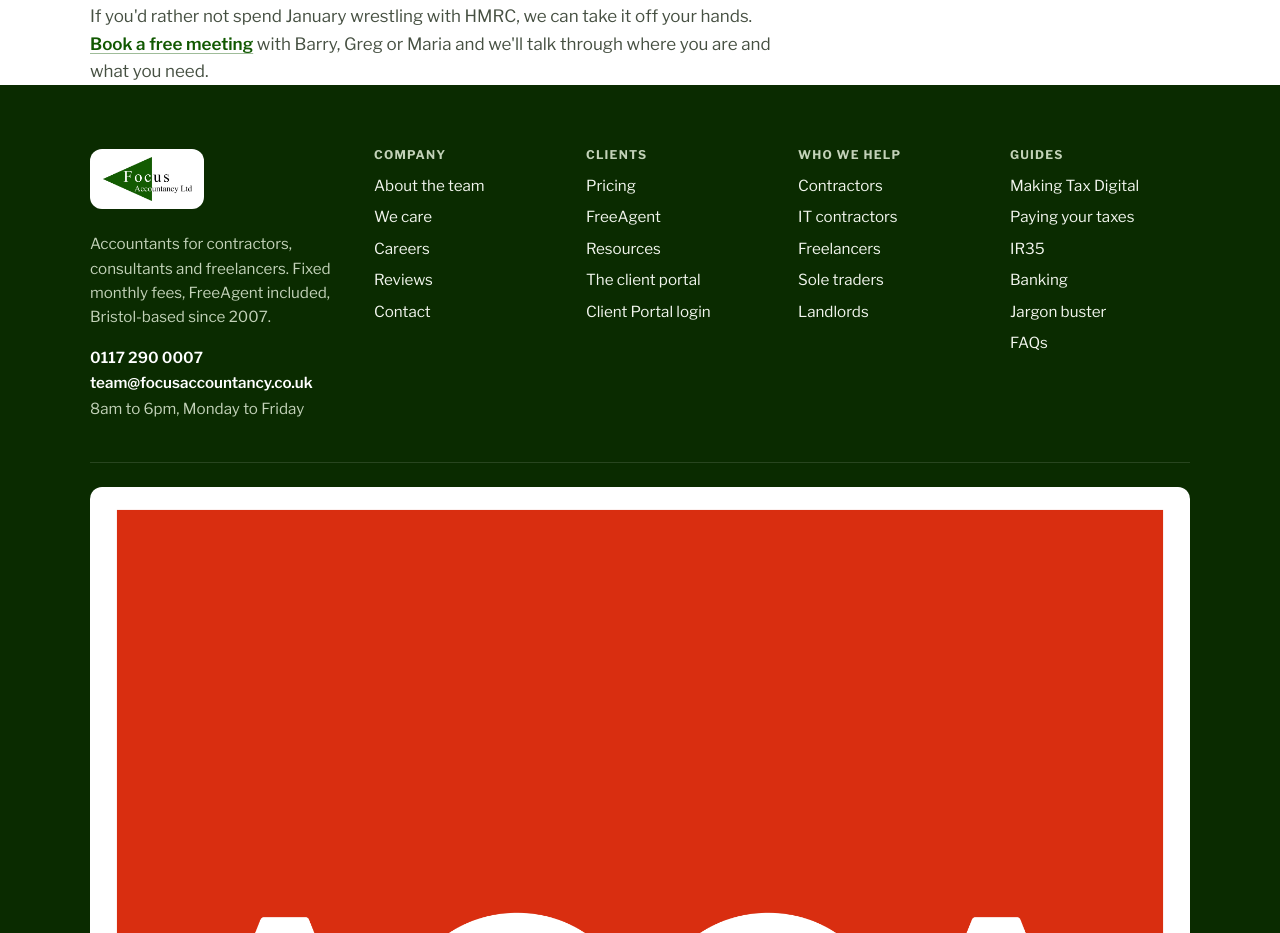
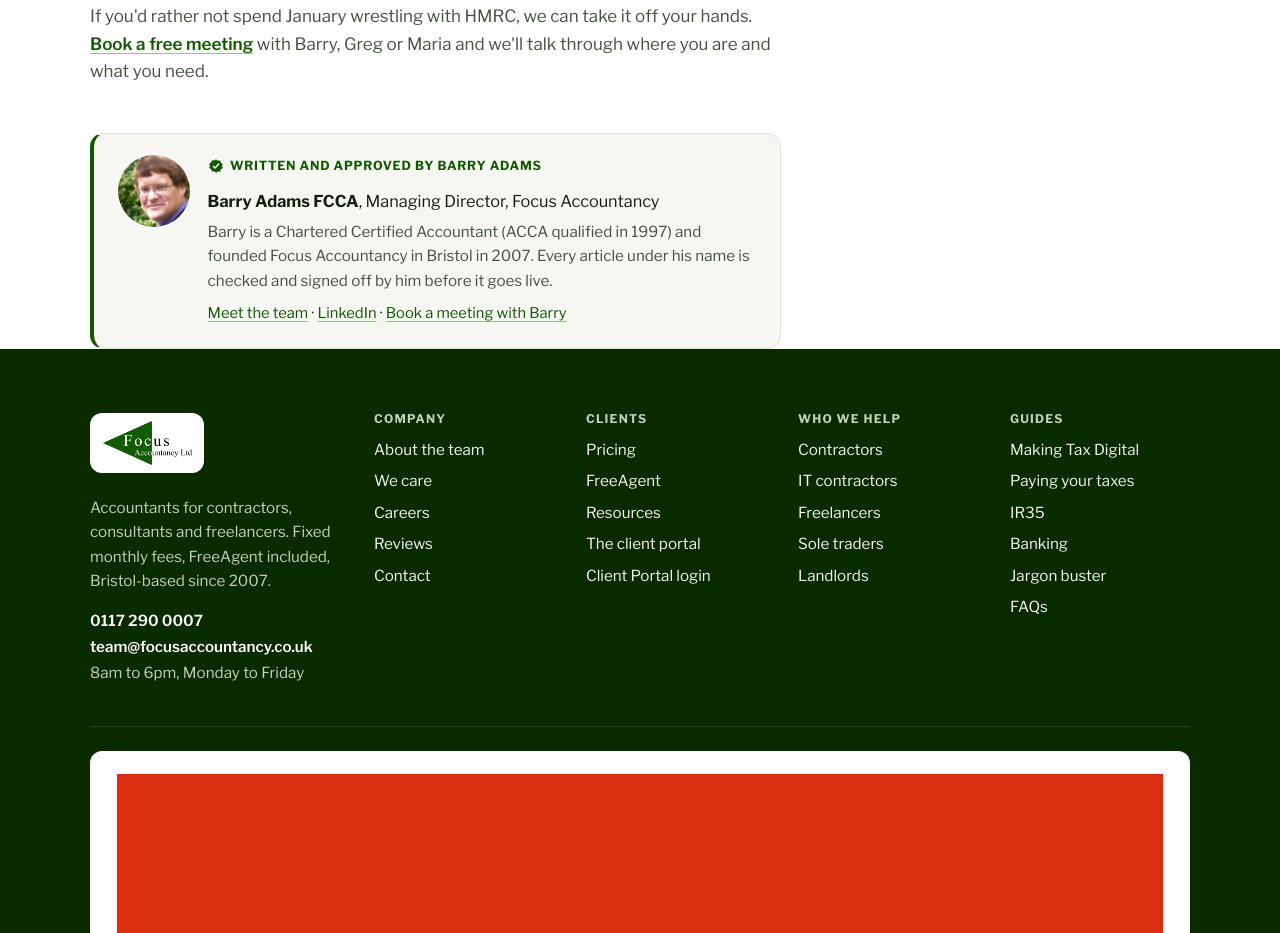
Before and after one commit to oliverhodgsonfjfj/barrysite, an Astro site: page /post/self-assessment-deadline-2027 in a window 1280 px wide. Shown: the part 7636-8569 px from the top of the page. Built offline with nearby package versions, Linux system fonts and the light colour scheme; Astro itself is replaced by a stand-in of ours.

Commit message:
Add a "Written and approved by" author box to the end of team-written posts
Shows on any post whose byline matches someone in src/data/team.ts
(Barry Adams and Maria Sagastume today), with photo, qualifications,
role and links to the About page, LinkedIn and booking.

Co-Authored-By: Claude Opus 5.5 <noreply@anthropic.com>

```diff
--- a/src/pages/post/[slug].astro
+++ b/src/pages/post/[slug].astro
@@ -3,6 +3,7 @@ import Base from '../../layouts/Base.astro';
 import { site } from '../../data/site';
 import { allPosts, TOPICS, TOPIC_HUBS, fmtDate, readMinutes } from '../../lib/posts';
 import '../../styles/infographics.css';
+import { team } from '../../data/team';
 
 export async function getStaticPaths() {
   const posts = await allPosts();
@@ -34,6 +35,9 @@ const hero = d.hero && d.image ? d.hero : undefined;
 // Bylines with a team photo get a small avatar in the designed hero.
 const AUTHOR_PHOTOS: Record<string, string> = { 'Barry Adams': '/team/barry-adams.jpg', 'Maria Sagastume': '/team/maria-sagastume.jpg' };
 const authorPhoto = AUTHOR_PHOTOS[d.author];
+// Authority box at the end of the article for bylines that belong to the current team.
+const member = team.find((m) => m.name === d.author);
+const memberName = member ? [member.name, member.letters].filter(Boolean).join(' ') : '';
 ---
 <Base title={title} description={description} current="/resources" ogImage={d.image || undefined} overlayHeader={!!hero}>
   <script type="application/ld+json" is:inline slot="head" set:html={JSON.stringify(schema)} />
@@ -90,6 +94,22 @@ const authorPhoto = AUTHOR_PHOTOS[d.author];
           <p class="post__notice"><strong>Older article.</strong> Rates, thresholds and rules change every tax year. Check the current position with us before acting on anything here.</p>
         )}
         <div class="prose" set:html={d.html} />
+        {member && (
+          <aside class="post__approved" aria-label="About the author">
+            <img class="post__approved-photo" src={AUTHOR_PHOTOS[member.name] || member.photo.src} alt="" width="72" height="72" loading="lazy" />
+            <div>
+              <p class="post__approved-badge">
+                <svg viewBox="0 0 20 20" width="16" height="16" aria-hidden="true"><path fill="currentColor" d="M10 1.5 12.2 3.4l2.9-.3.9 2.8 2.5 1.5-1 2.7 1 2.7-2.5 1.5-.9 2.8-2.9-.3L10 18.5l-2.2-1.9-2.9.3-.9-2.8-2.5-1.5 1-2.7-1-2.7 2.5-1.5.9-2.8 2.9.3z"/><path fill="none" stroke="#fff" stroke-width="1.8" stroke-linecap="round" stroke-linejoin="round" d="m6.6 10.2 2.2 2.2 4.6-4.8"/></svg>
+                Written and approved by {member.name}
+              </p>
+              <p class="post__approved-name"><strong>{memberName}</strong>, {member.role}, Focus Accountancy</p>
+              <p class="post__approved-text">{member.name === 'Barry Adams'
+                ? 'Barry is a Chartered Certified Accountant (ACCA qualified in 1997) and founded Focus Accountancy in Bristol in 2007. Every article under his name is checked and signed off by him before it goes live.'
+                : `Checked and signed off by ${member.name} before it went live.`}</p>
+              <p class="post__approved-links"><a href="/about">Meet the team</a>{member.linkedin && <> · <a href={member.linkedin} rel="noopener" target="_blank">LinkedIn</a></>} · <a href={site.bookMeeting}>Book a meeting with {member.name.split(' ')[0]}</a></p>
+            </div>
+          </aside>
+        )}
         {d.tags.length > 0 && <p class="post__tags">{d.tags.map((t) => <span>{t}</span>)}</p>}
       </div>
       <aside class="guide__aside">
@@ -124,6 +144,14 @@ const authorPhoto = AUTHOR_PHOTOS[d.author];
 </Base>
 
 <style is:global>
+  .post__approved { display: flex; gap: 1.1rem; align-items: flex-start; margin-top: clamp(2rem, 5vw, 3rem); padding: 1.35rem 1.5rem; border: 1px solid var(--line); border-left: 4px solid var(--green); border-radius: 14px; background: var(--surface-2); }
+  .post__approved-photo { flex: none; width: 72px; height: 72px; border-radius: 50%; object-fit: cover; }
+  .post__approved p { margin: 0; }
+  .post__approved-badge { display: inline-flex; align-items: center; gap: 0.4rem; font-size: 0.78rem; font-weight: 650; letter-spacing: 0.06em; text-transform: uppercase; color: var(--green); }
+  .post__approved-name { margin-top: 0.35rem !important; font-size: 1.02rem; }
+  .post__approved-text { margin-top: 0.35rem !important; font-size: 0.95rem; color: var(--ink-2); }
+  .post__approved-links { margin-top: 0.6rem !important; font-size: 0.92rem; }
+  @media (max-width: 520px) { .post__approved { flex-direction: column; } }
   .post__head { border-bottom: 1px solid var(--line); padding-block: clamp(2.5rem, 6vw, 4rem) clamp(1.75rem, 4vw, 2.5rem); }
   .post__head h1 { max-width: 22ch; }
   .post__head .eyebrow a { color: inherit; text-decoration: none; }
```
